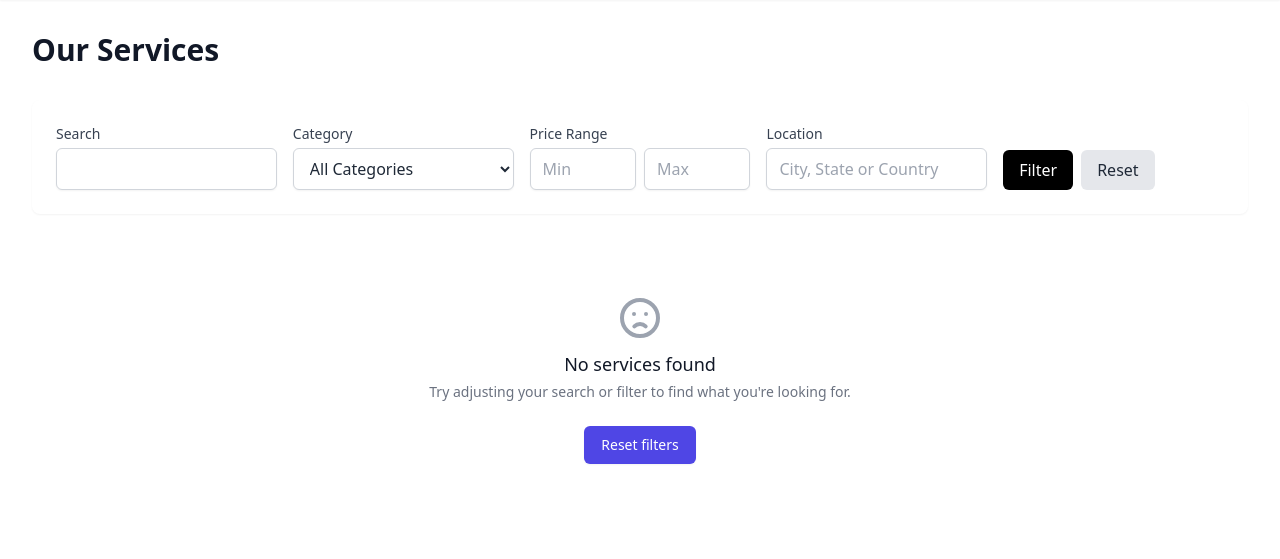
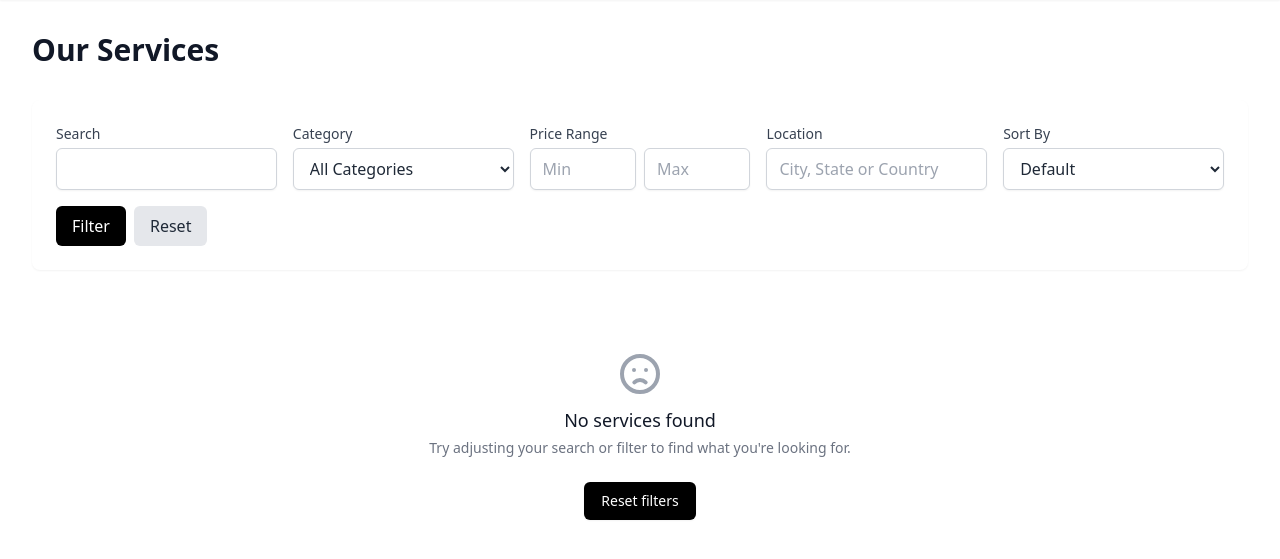
Before and after one commit to jeanclaudegeagea/HomeServiceDjango, a Django app: page /services/ in a window 1280 px wide. Shown: the part 64-623 px from the top of the page. Run offline with Django 5.2, Linux system fonts and the light colour scheme; data that the repository does not hold is empty; some libraries are stand-ins or nearby versions.

Commit message:
sorting services

```diff
--- a/homeservice/core/templates/core/services.html
+++ b/homeservice/core/templates/core/services.html
@@ -46,6 +46,19 @@
                class="w-full px-3 py-2 border border-gray-300 rounded-md shadow-sm focus:outline-none focus:ring-indigo-500 focus:border-indigo-500 bg-white">
       </div>
 
+      <!-- Sort By -->
+      <div>
+              <label for="sort" class="block text-sm font-medium text-gray-700 mb-1">Sort By</label>
+              <select name="sort" id="sort"
+                      class="w-full px-3 py-2 border border-gray-300 rounded-md shadow-sm focus:outline-none focus:ring-indigo-500 focus:border-indigo-500 bg-white">
+                <option value="">Default</option>
+                <option value="price_asc" {% if sort == 'price_asc' %}selected{% endif %}>Price: Low to High</option>
+                <option value="price_desc" {% if sort == 'price_desc' %}selected{% endif %}>Price: High to Low</option>
+                <option value="name_asc" {% if sort == 'name_asc' %}selected{% endif %}>Name: A to Z</option>
+                <option value="name_desc" {% if sort == 'name_desc' %}selected{% endif %}>Name: Z to A</option>
+              </select>
+      </div>
+
       <!-- Filter Buttons -->
       <div class="flex items-end space-x-2">
         <button type="submit" class="px-4 py-2  text-white rounded-md hover:bg-gray-300  hover:text-black focus:outline-none focus:ring-2 focus:ring-offset-2 focus:ring-indigo-500 bg-black">
@@ -55,6 +68,7 @@
           Reset
         </a>
       </div>
+
     </form>
   </div>
 
@@ -105,7 +119,7 @@
     <h3 class="mt-2 text-lg font-medium text-gray-900">No services found</h3>
     <p class="mt-1 text-sm text-gray-500">Try adjusting your search or filter to find what you're looking for.</p>
     <div class="mt-6">
-      <a href="{% url 'services' %}" class="inline-flex items-center px-4 py-2 border border-transparent text-sm font-medium rounded-md shadow-sm text-white bg-indigo-600 hover:bg-indigo-700 focus:outline-none focus:ring-2 focus:ring-offset-2 focus:ring-indigo-500">
+      <a href="{% url 'services' %}" class="inline-flex items-center px-4 py-2 border border-transparent text-sm font-medium rounded-md shadow-sm text-white bg-black hover:bg-gray-300 text-white hover:text-black focus:outline-none focus:ring-2 focus:ring-offset-2 focus:ring-indigo-500">
         Reset filters
       </a>
     </div>
--- a/homeservice/core/views.py
+++ b/homeservice/core/views.py
@@ -728,6 +728,17 @@ def services_view(request):
     max_price = request.GET.get("max_price")
     location = request.GET.get("location")
 
+    sort = request.GET.get("sort")
+
+    if sort == "price_asc":
+        services = services.order_by("price")
+    elif sort == "price_desc":
+        services = services.order_by("-price")
+    elif sort == "name_asc":
+        services = services.order_by("name")
+    elif sort == "name_desc":
+        services = services.order_by("-name")
+
     # Apply filters
     if specialization:
         services = services.filter(specialization__id=specialization)
@@ -763,6 +774,7 @@ def services_view(request):
         "min_price": min_price or "",
         "max_price": max_price or "",
         "location": location or "",
+        "sort": sort or "",
     }
 
     return render(request, "core/services.html", context)
```
